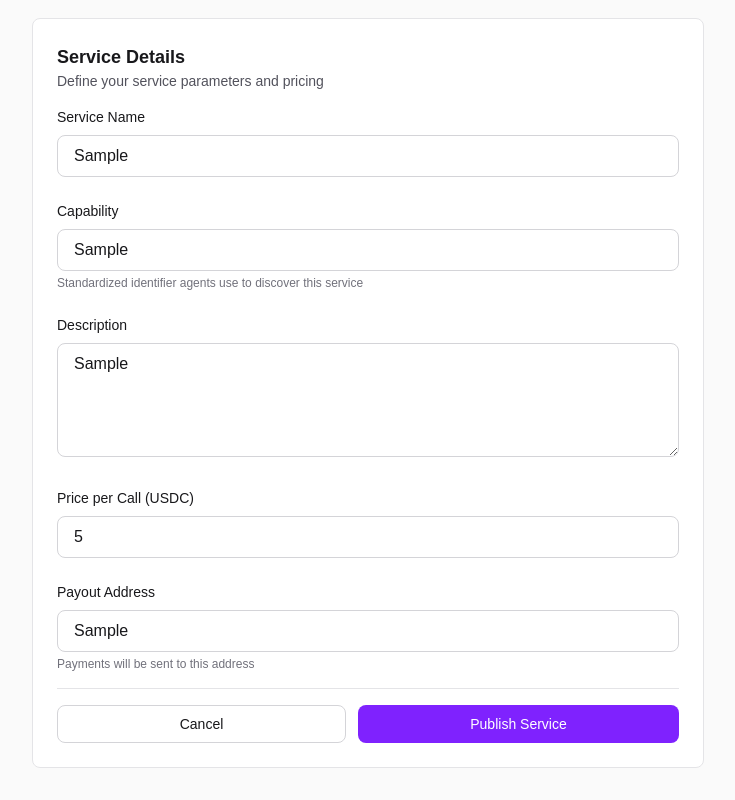
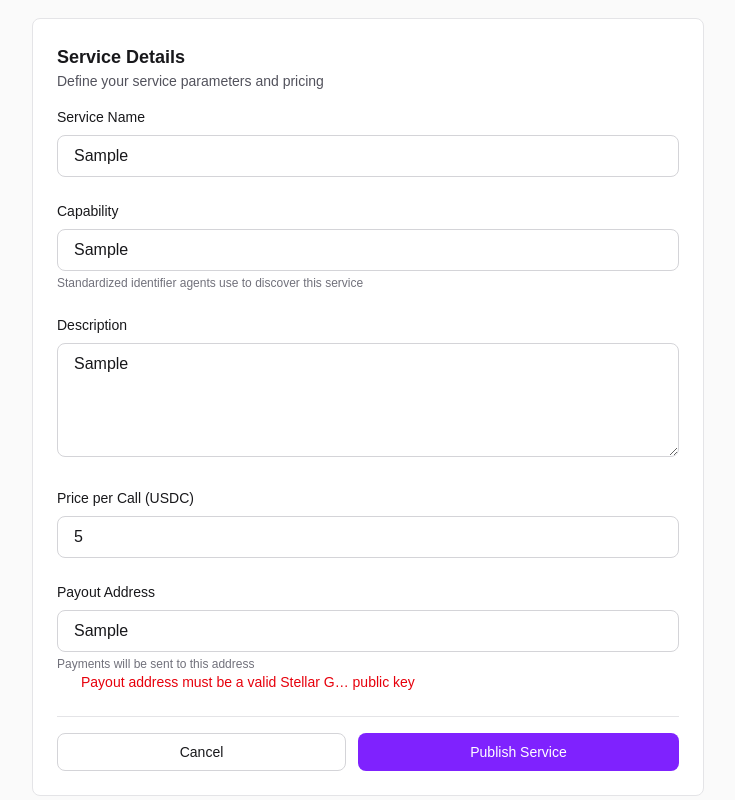
Before and after one commit to Primarr/Pfrontend, a Next.js app: page /registry/new in a window 1280 px wide. Both pictures are taken after typing "Sample", "Sample", "Sample", "5", "Sample" into the empty fields and a click on the button "Publish Service". Shown: the part 219-1019 px from the top of the page, without its empty margins (0-735 px from the left). Built offline with nearby package versions, Linux system fonts and the light colour scheme; no server answers.

Commit message:
feat(registry): validate payout address and price

```diff
--- a/src/app/registry/new/page.tsx
+++ b/src/app/registry/new/page.tsx
@@ -7,6 +7,7 @@ import { Input } from "@/components/ui/input";
 import { useState } from "react";
 import { ChevronLeft } from "lucide-react";
 import Link from "next/link";
+import { isStellarPublicKey } from "@/lib/stellar";
 
 export default function PublishServicePage() {
   const [formData, setFormData] = useState({
@@ -16,18 +17,30 @@ export default function PublishServicePage() {
     pricePerCall: "",
     payoutAddress: "",
   });
+  const [error, setError] = useState<string | null>(null);
+  const [ok, setOk] = useState<string | null>(null);
 
   const handleChange = (e: React.ChangeEvent<HTMLInputElement | HTMLTextAreaElement>) => {
     setFormData({
       ...formData,
       [e.target.name]: e.target.value,
     });
+    setError(null);
+    setOk(null);
   };
 
   const handleSubmit = (e: React.FormEvent) => {
     e.preventDefault();
-    // TODO: Call API to publish service
-    console.log("Publishing service:", formData);
+    const price = Number(formData.pricePerCall);
+    if (!Number.isFinite(price) || price <= 0) {
+      setError("Price per call must be greater than zero");
+      return;
+    }
+    if (!isStellarPublicKey(formData.payoutAddress)) {
+      setError("Payout address must be a valid Stellar G… public key");
+      return;
+    }
+    setOk("Service payload validated — ready to publish via API / registry contract");
   };
 
   return (
@@ -129,6 +142,13 @@ export default function PublishServicePage() {
               </div>
             </CardContent>
 
+            {error ? (
+              <p className="px-6 pb-2 text-sm text-red-600">{error}</p>
+            ) : null}
+            {ok ? (
+              <p className="px-6 pb-2 text-sm text-emerald-700 dark:text-emerald-400">{ok}</p>
+            ) : null}
+
             <CardFooter className="gap-3">
               <Link href="/registry" className="flex-1">
                 <Button variant="outline" className="w-full">
```
